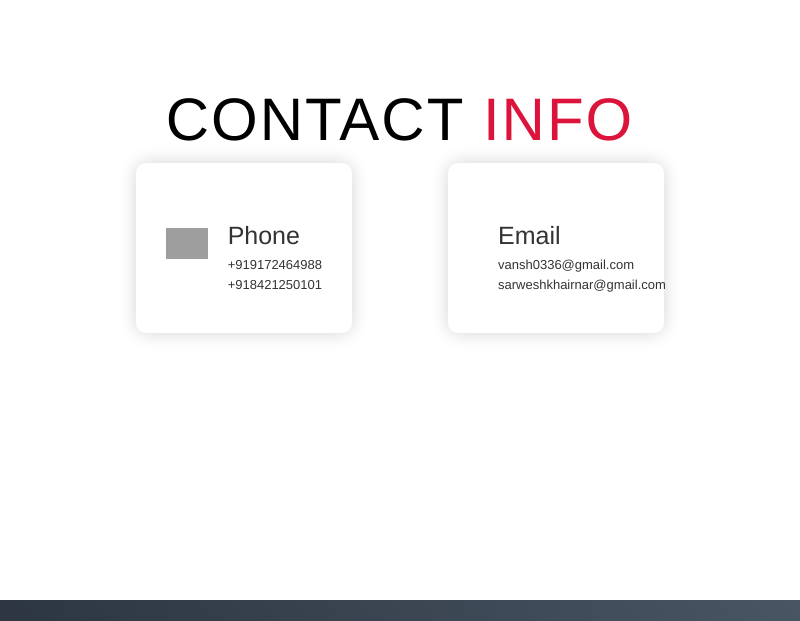
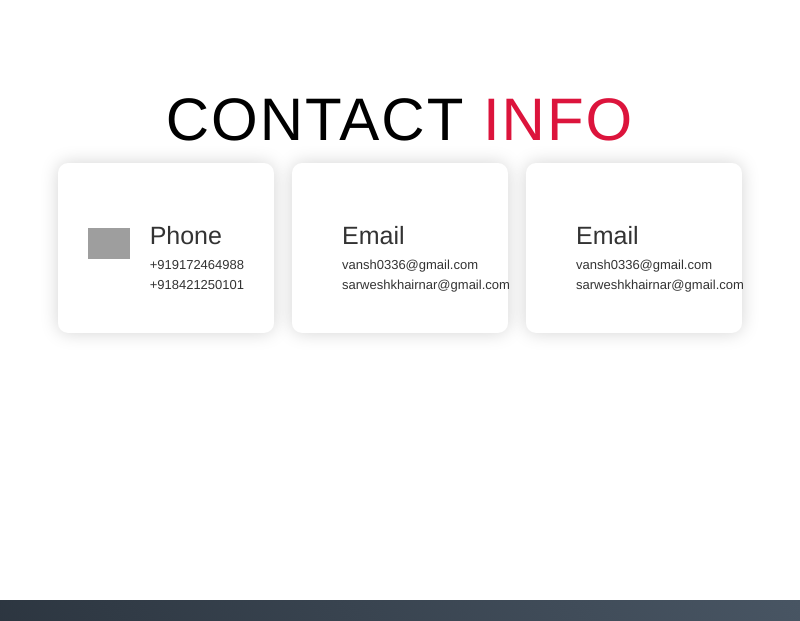
Before and after one commit to sanketshirsath226/PhishShield, an Electron app: page index.html in a window 800 px wide. Shown: the part 6853-7474 px from the top of the page. Drawn offline with nearby package versions, Linux system fonts and the light colour scheme; grey boxes are pictures that could not be loaded.

Commit message:
Update index.html

```diff
--- a/index.html
+++ b/index.html
@@ -297,6 +297,14 @@
             <h2>sarweshkhairnar@gmail.com</h2>
           </div>
         </div>
+        <div class="contact-item">
+          <div class="icon"><img src="https://img.icons8.com/bubbles/100/000000/new-post.png" /></div>
+          <div class="contact-info">
+            <h1>Email</h1>
+            <h2>vansh0336@gmail.com</h2>
+            <h2>sarweshkhairnar@gmail.com</h2>
+          </div>
+        </div>
 
       </div>
     </div>
```
